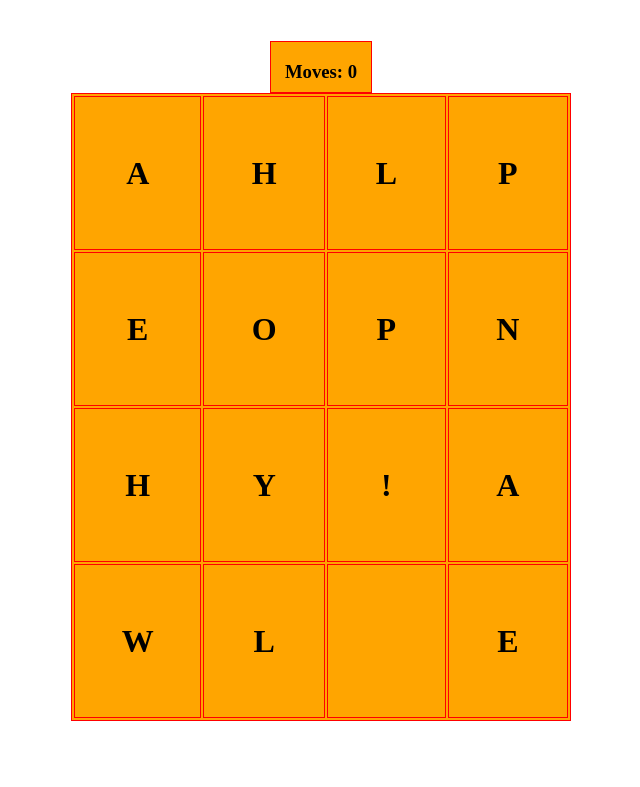
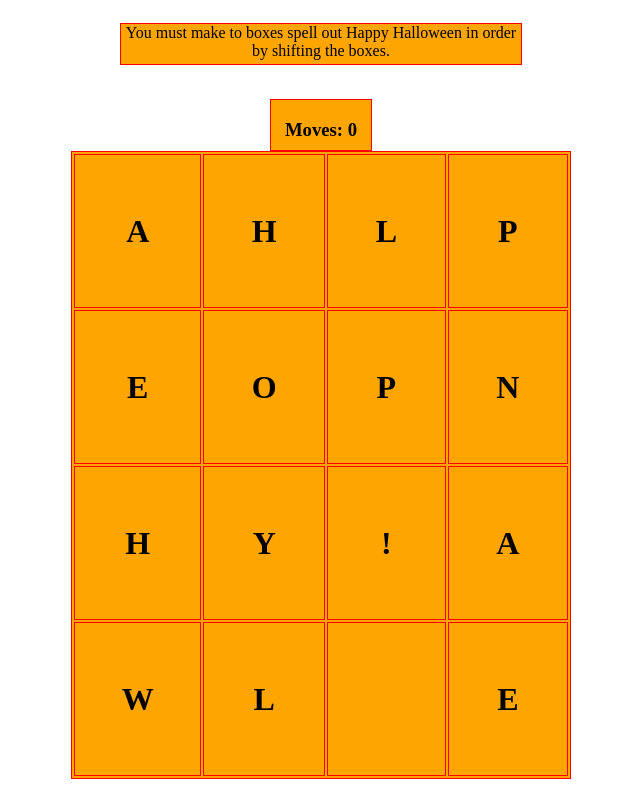
Before and after one commit to valente98/Halloween_game, a website: page dist/index.html in a window 1280 px wide. Shown: the part 82-869 px from the top of the page, without its empty margins (319-959 px from the left). Before the commit the page ends 811 px from the top, so only its background shows below. Drawn offline with nearby package versions, Linux system fonts and the light colour scheme.

Commit message:
added instructions to the game.

```diff
--- a/dist/index.html
+++ b/dist/index.html
@@ -16,6 +16,7 @@
             <div class='panel-body'>
                 <center>
                     <h2>Happy Halloween Shift</h2>
+                    <p>You must make to boxes spell out Happy Halloween in order by shifting the boxes.</p>
                     <table>
                         <tr>
                             <td onclick="swap(0,[1,4])"></td>
```
